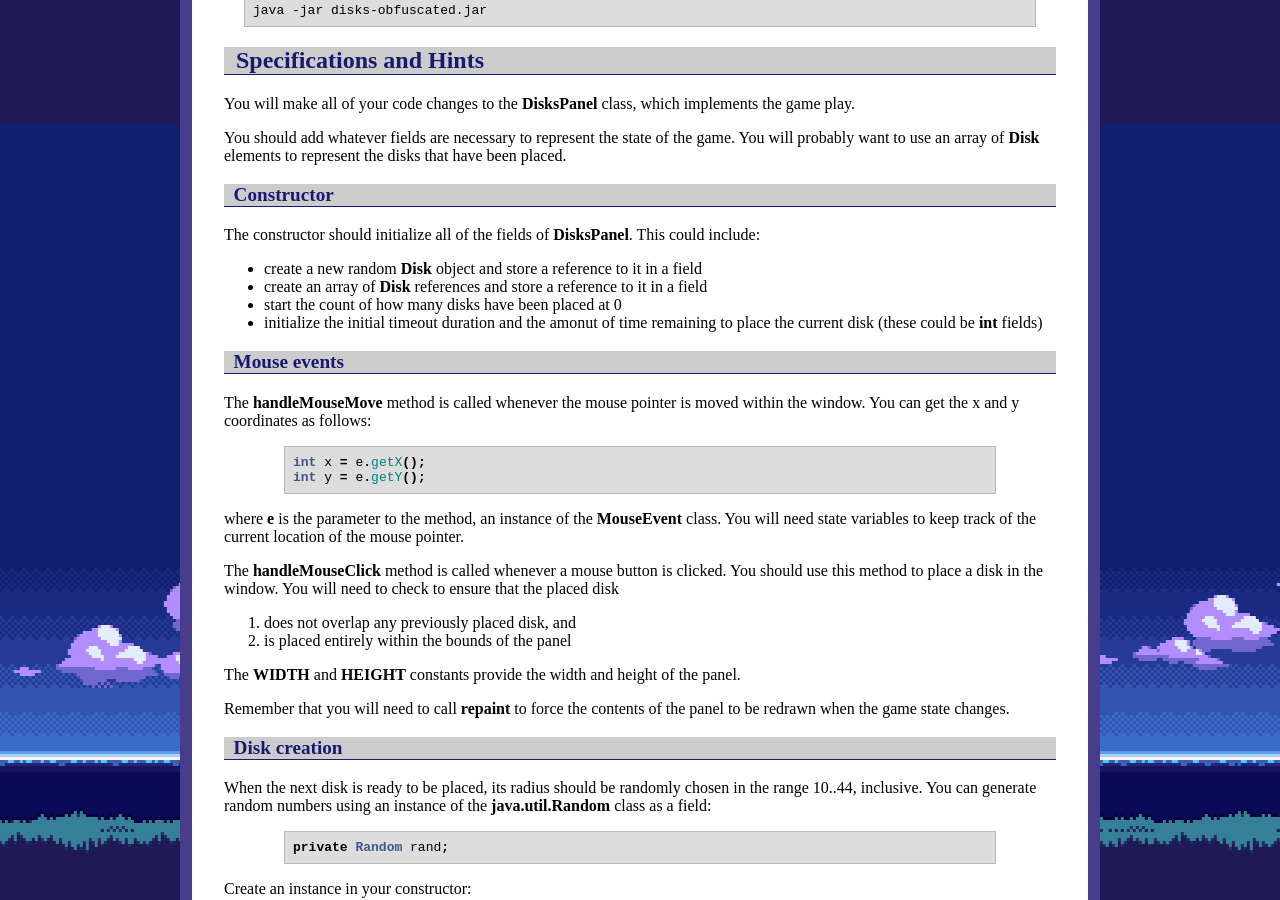
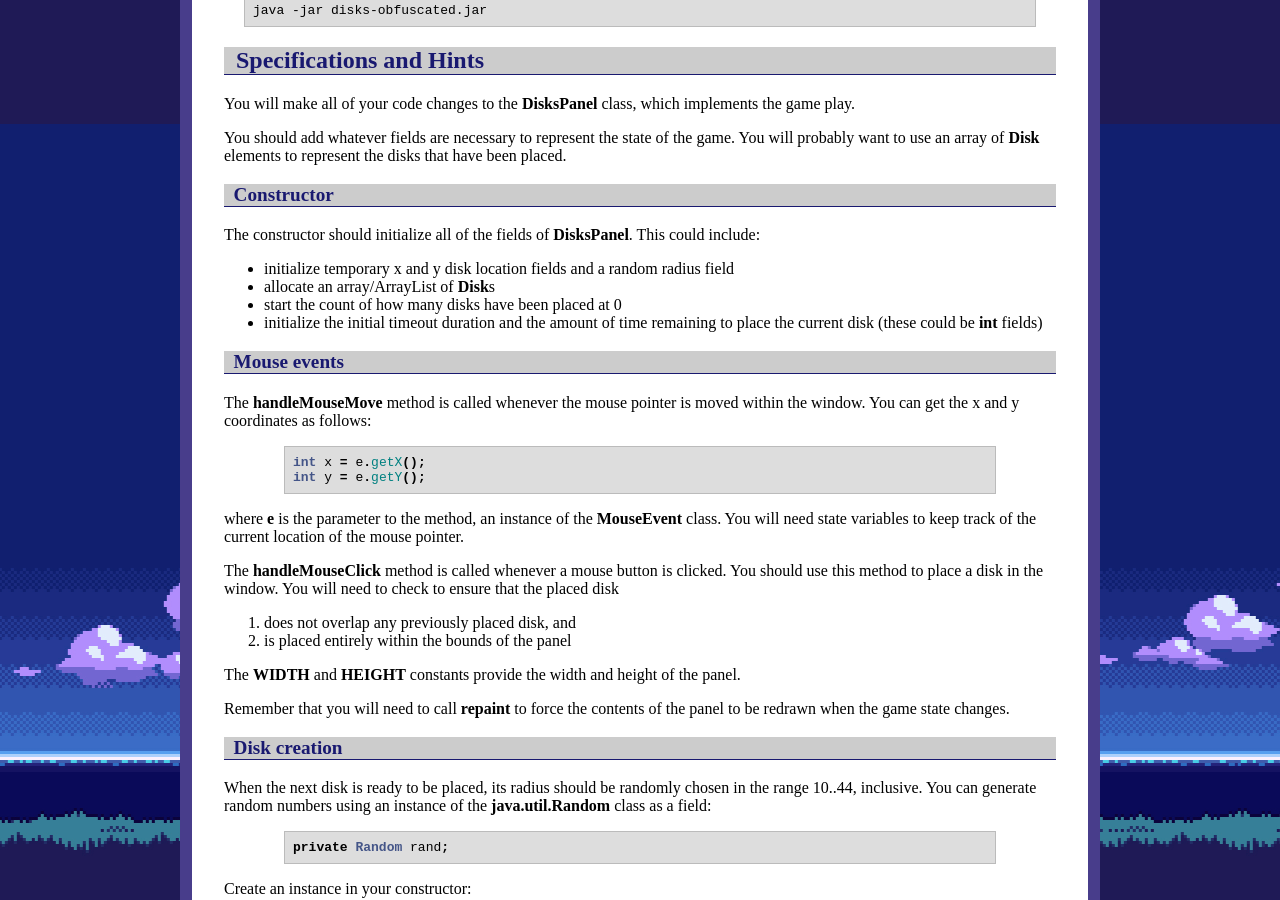
Before and after one commit to ycpcs/cs201-fall2020, a Jekyll site: the page built from assign/assign03.md, in a window 1280 px wide and 900 px high, scrolled down 1676 px. Built offline with Jekyll 4.4.1, drawn with Linux system fonts in a browser that asks for light colours.

Commit message:
update assign03
update assign03

```diff
--- a/assign/assign03.md
+++ b/assign/assign03.md
@@ -64,10 +64,10 @@ You should add whatever fields are necessary to represent the state of the game.
 
 The constructor should initialize all of the fields of **DisksPanel**.  This could include:
 
-* create a new random **Disk** object and store a reference to it in a field
-* create an array of **Disk** references and store a reference to it in a field
+* initialize temporary x and y disk location fields and a random radius field
+* allocate an array/ArrayList of **Disk**s
 * start the count of how many disks have been placed at 0
-* initialize the initial timeout duration and the amonut of time remaining to place the current disk (these could be **int** fields)
+* initialize the initial timeout duration and the amount of time remaining to place the current disk (these could be **int** fields)
 
 ### Mouse events
 
```
